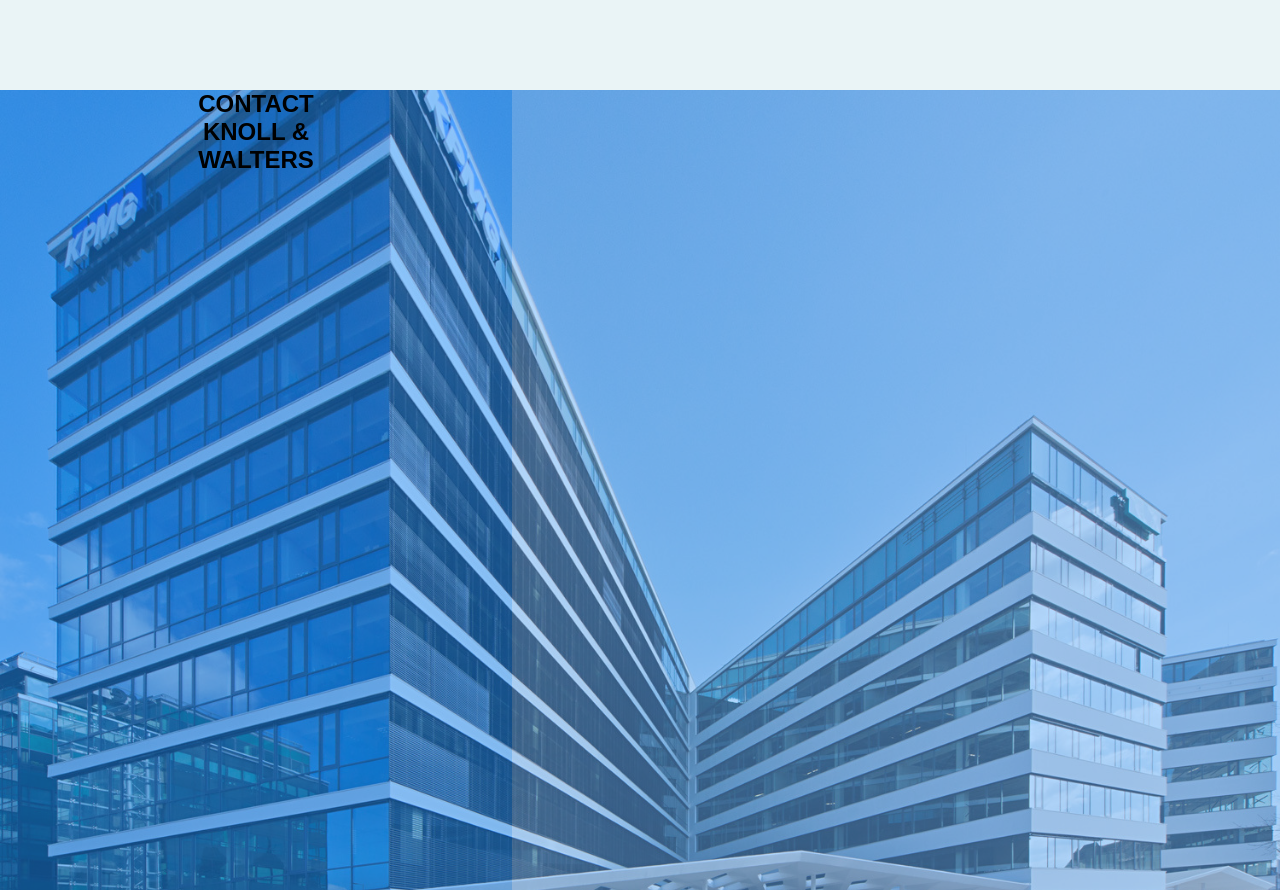
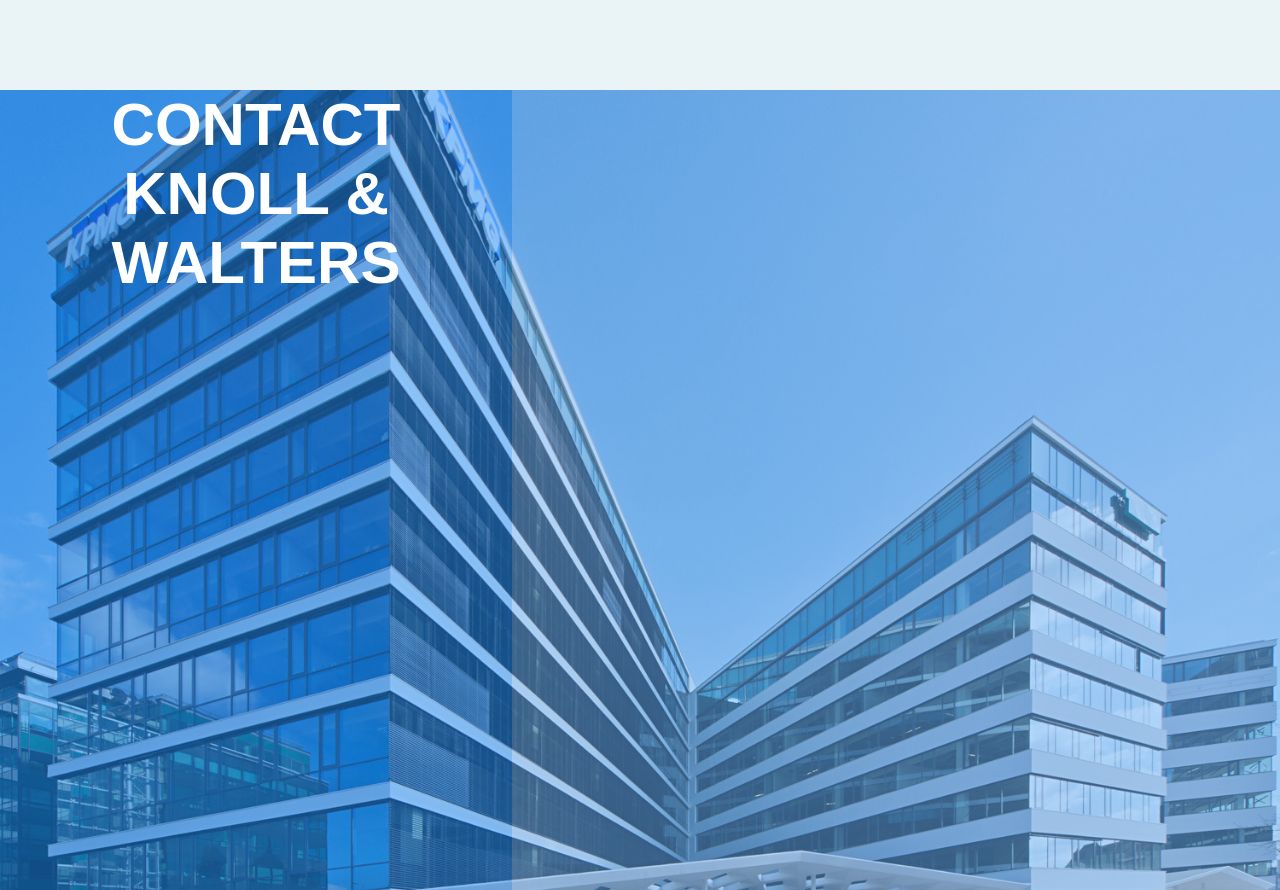
Before and after one commit to ChrisJonathan22/Boutique-Law-Firm, a plain HTML site: page index.html in a window 1280 px wide. Shown: the part 3410-4300 px from the top of the page. Drawn offline with Linux system fonts and the light colour scheme.

Commit message:
More work on the contact section
I've made some slight changes to the contact section.

```diff
--- a/css/style.css
+++ b/css/style.css
@@ -268,6 +268,11 @@
         float: left;
 }
 
+#contact-title {
+        color: white;
+        font-size: 40px;
+}
+
 #right {
         height: 800px;
         width: 60%;
@@ -275,9 +280,9 @@
         float: right;
 }
 
-.size {
+/* .size {
         width: 200px;
         height: 200px;
         display: inline-block;
         background-color: red;
-}
+} */
```
Also changed, not shown: index.html (indentation only).
